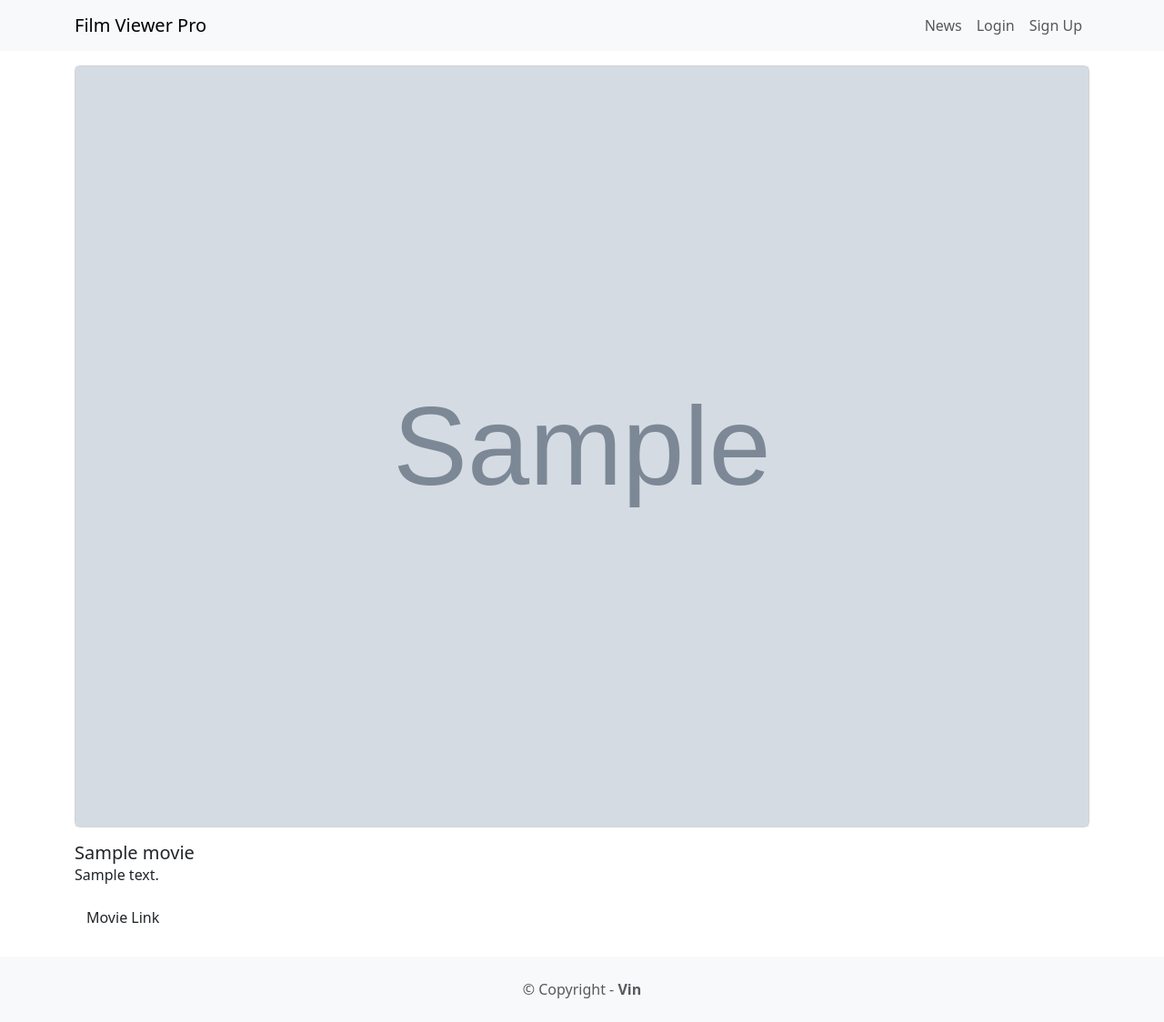
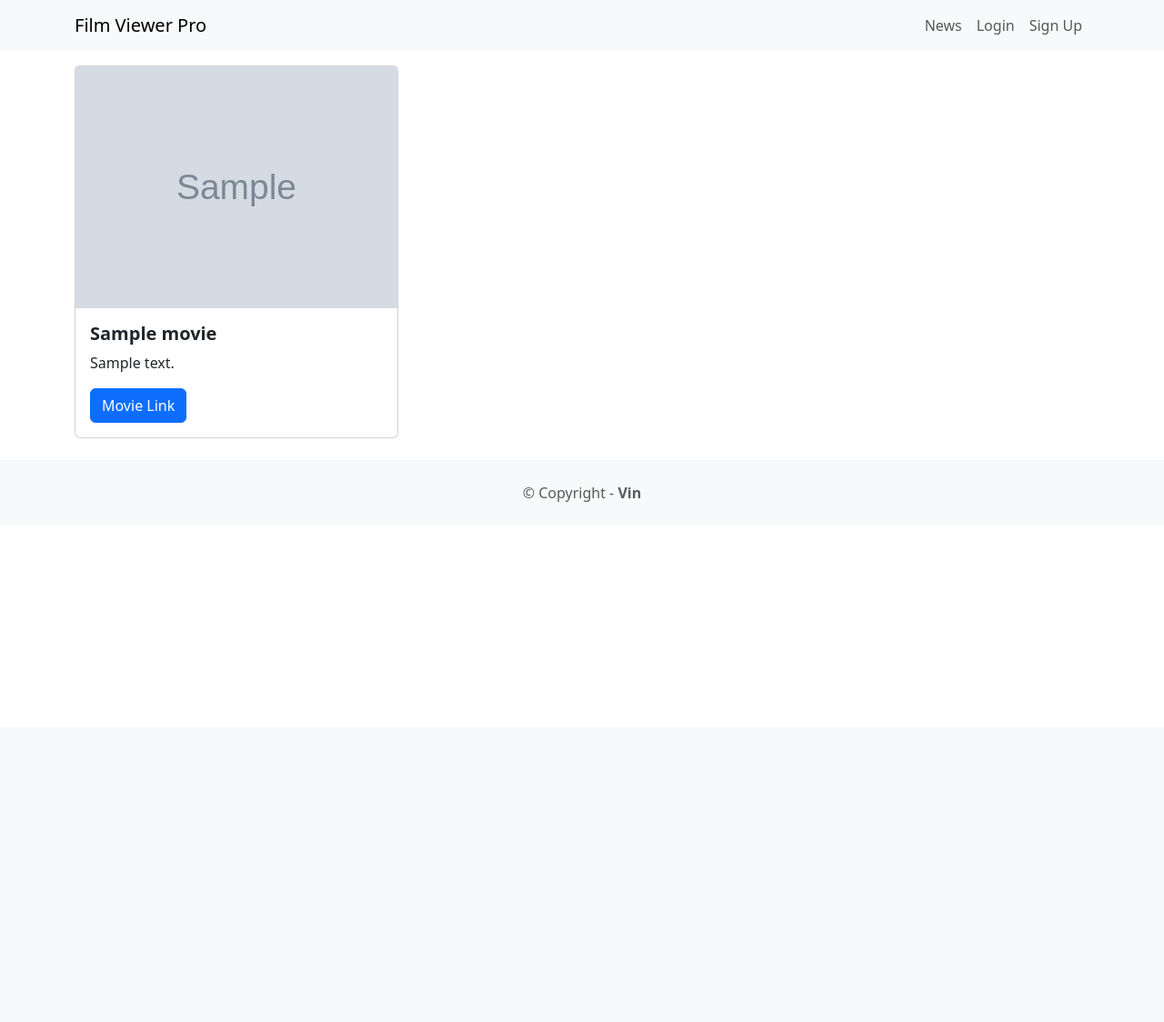
Before and after one commit to NjugunaKelvin/Film-Review-Pro, a Django app: template movies/templates/detail.html in a window 1280 px wide. Shown: the whole page at 91% size. After the commit the page ends 552 px from the top, so only its background shows below. Run offline with Django 5.2, Linux system fonts and the light colour scheme; the template is opened without the code that fills it: values that come from a table or form of the project are taken from there, others are empty; tables that the repository leaves empty hold one stand-in row (values such as "Sample post"); grey boxes marked "Sample" are stand-in pictures.

Commit message:
refactor movie detail view and templates for improved structure and navigation

```diff
--- a/movies/templates/detail.html
+++ b/movies/templates/detail.html
@@ -1,22 +1,22 @@
-{% extends 'base.html'%}
+{% extends 'base.html' %}
+
+{% block content %}
+        <div class="row row-cols-1 row-cols-md-3 g-4">
+                <div v-for="movie in movies" class="col">
+                    <div class="card">
+                        <img src="{{ movie.image.url }}" alt="">
+                        <div class="card-body">
+                            <h5 class="card-title fw-bold">{{ movie.title}}</h5>
+                            <p class="card-text">{{ movie.description }}</p>
+                            {% if movie.url %}
+                                <a href="{{ movie.url }}" class="btn btn-primary">Movie Link</a>
+                            {% endif %}
+
+                        </div>
+                    </div>
+
+                </div>
+        </div>
 
 
-
-{% block content%}
-
-    <div class="card mb-3">
-        <img src="{{ movie.image.url }}" alt="">
-    </div>
-    <div class="col-md-8">
-        <div class="card-body">
-            <h5 class="card-title">{{ movie.title}}</h5>
-            <p class="card-text">{{ movie.description }}</p>
-            <p class="card-text">
-                {% if movie.url %}
-                    <a class="btn btn-promary" href="{{ movie.url }}">Movie Link</a>
-                {% endif %}
-            </p>
-        </div>
-    </div>
-
-{% endblock content%}
+{% endblock content %}
--- a/movies/templates/home.html
+++ b/movies/templates/home.html
@@ -18,7 +18,9 @@
                     <div class="card">
                         <img src="{{ movie.image.url }}" alt="">
                         <div class="card-body">
-                            <h5 class="card-title fw-bold">{{ movie.title}}</h5>
+                            <a href="{% url 'detail' movie.id %}">
+                                <h5 class="card-title fw-bold">{{ movie.title}}</h5>
+                            </a>
                             <p class="card-text">{{ movie.description }}</p>
                             {% if movie.url %}
                                 <a href="{{ movie.url }}" class="btn btn-primary">Movie Link</a>
--- a/movies/urls.py
+++ b/movies/urls.py
@@ -2,5 +2,5 @@ from django.urls import path
 from . import views
 
 urlpatterns = [
-    path('<int:movie_id>/', views.details, name='details')
+    path('<int:movie_id>/', views.detail, name='detail')
 ]
--- a/movies/views.py
+++ b/movies/views.py
@@ -16,7 +16,7 @@ def home(request):
 def about(request):
     return HttpResponse('<h1>About Page<h1>')
 
-def details(request):
+def detail(request, movie_id):
     movie = get_object_or_404(Movie,pk=movie_id)
     return render(request, 'detail.html',
         {'movie' : movie })
```
